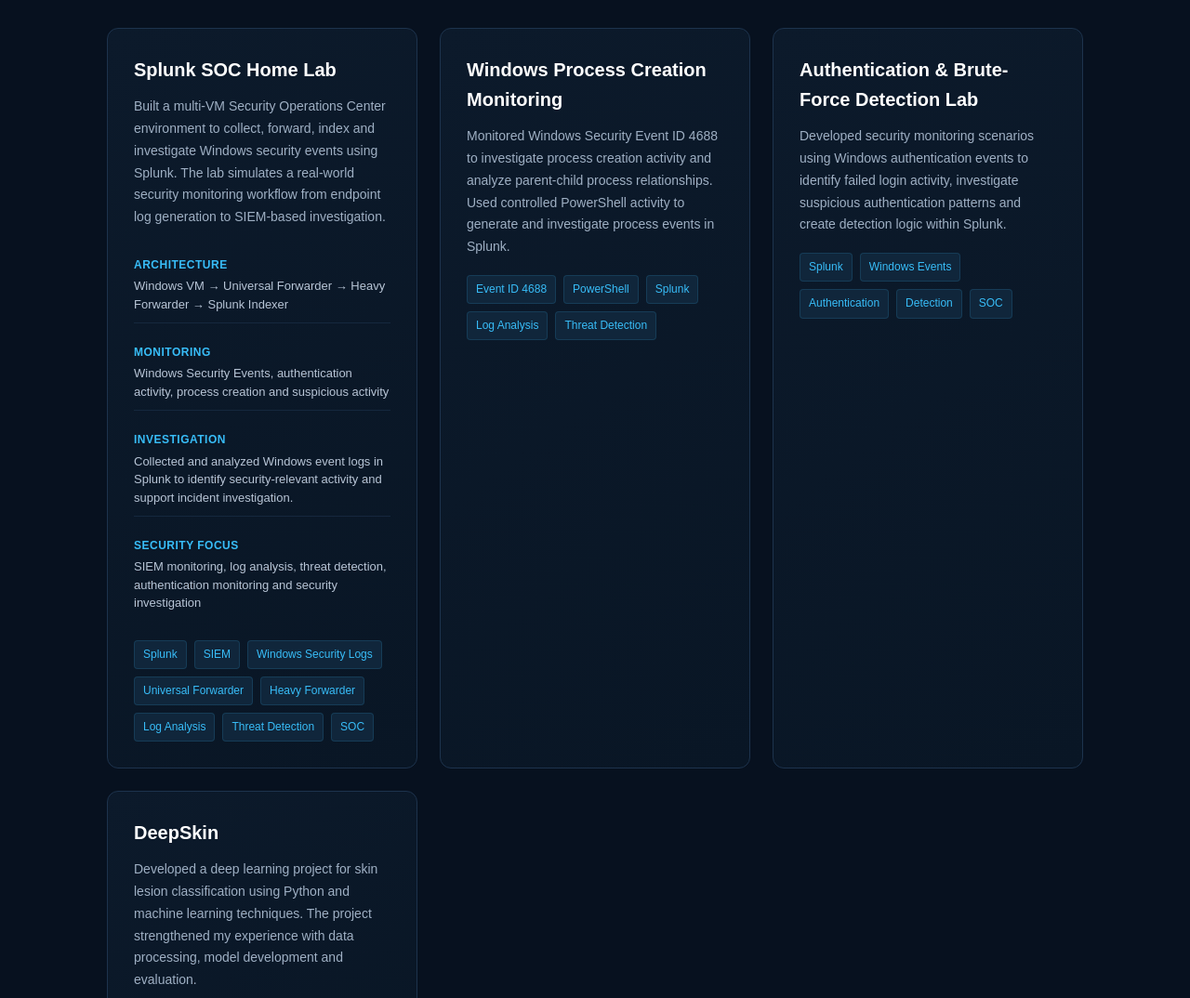
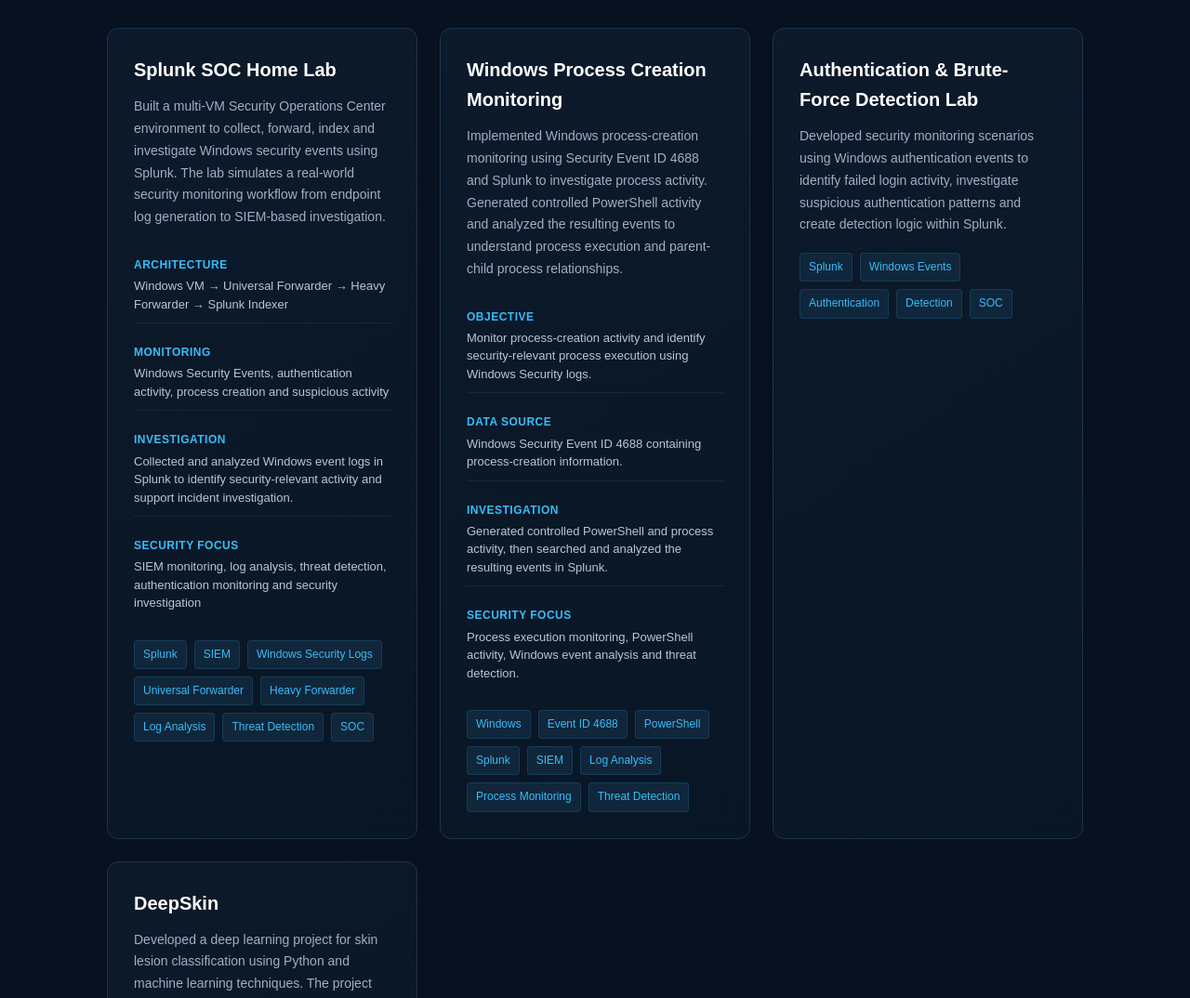
Before and after one commit to Ramanjaneyulu-vakkapatla-Cybersecurity/Ramanjaneyulu-Vakkapatla-Cybersecurity.github.io, a plain HTML site: page index.html in a window 1280 px wide. Shown: the part 2300-3374 px from the top of the page at 93% size. Drawn offline with Linux system fonts and the light colour scheme.

Commit message:
Update index.html

```diff
--- a/index.html
+++ b/index.html
@@ -253,27 +253,69 @@
 
 </div>
         <!-- PROJECT 2 -->
+        <!-- PROJECT 2 -->
 <div class="project-card">
 
     <h3>Windows Process Creation Monitoring</h3>
 
     <p>
-                Monitored Windows Security Event ID 4688 to investigate
-                process creation activity and analyze parent-child process
-                relationships. Used controlled PowerShell activity to
-                generate and investigate process events in Splunk.
+        Implemented Windows process-creation monitoring using Security
+        Event ID 4688 and Splunk to investigate process activity.
+        Generated controlled PowerShell activity and analyzed the
+        resulting events to understand process execution and
+        parent-child process relationships.
     </p>
 
+    <div class="project-details">
+
+        <div>
+            <strong>Objective</strong>
+            <span>
+                Monitor process-creation activity and identify
+                security-relevant process execution using Windows
+                Security logs.
+            </span>
+        </div>
+
+        <div>
+            <strong>Data Source</strong>
+            <span>
+                Windows Security Event ID 4688 containing
+                process-creation information.
+            </span>
+        </div>
+
+        <div>
+            <strong>Investigation</strong>
+            <span>
+                Generated controlled PowerShell and process activity,
+                then searched and analyzed the resulting events
+                in Splunk.
+            </span>
+        </div>
+
+        <div>
+            <strong>Security Focus</strong>
+            <span>
+                Process execution monitoring, PowerShell activity,
+                Windows event analysis and threat detection.
+            </span>
+        </div>
+
+    </div>
+
     <div class="tags">
+        <span class="tag">Windows</span>
         <span class="tag">Event ID 4688</span>
         <span class="tag">PowerShell</span>
         <span class="tag">Splunk</span>
+        <span class="tag">SIEM</span>
         <span class="tag">Log Analysis</span>
+        <span class="tag">Process Monitoring</span>
         <span class="tag">Threat Detection</span>
     </div>
 
 </div>
-
         <!-- PROJECT 3 -->
         <div class="project-card">
 
```
Lines whose indentation alone changed are shown as unchanged.
